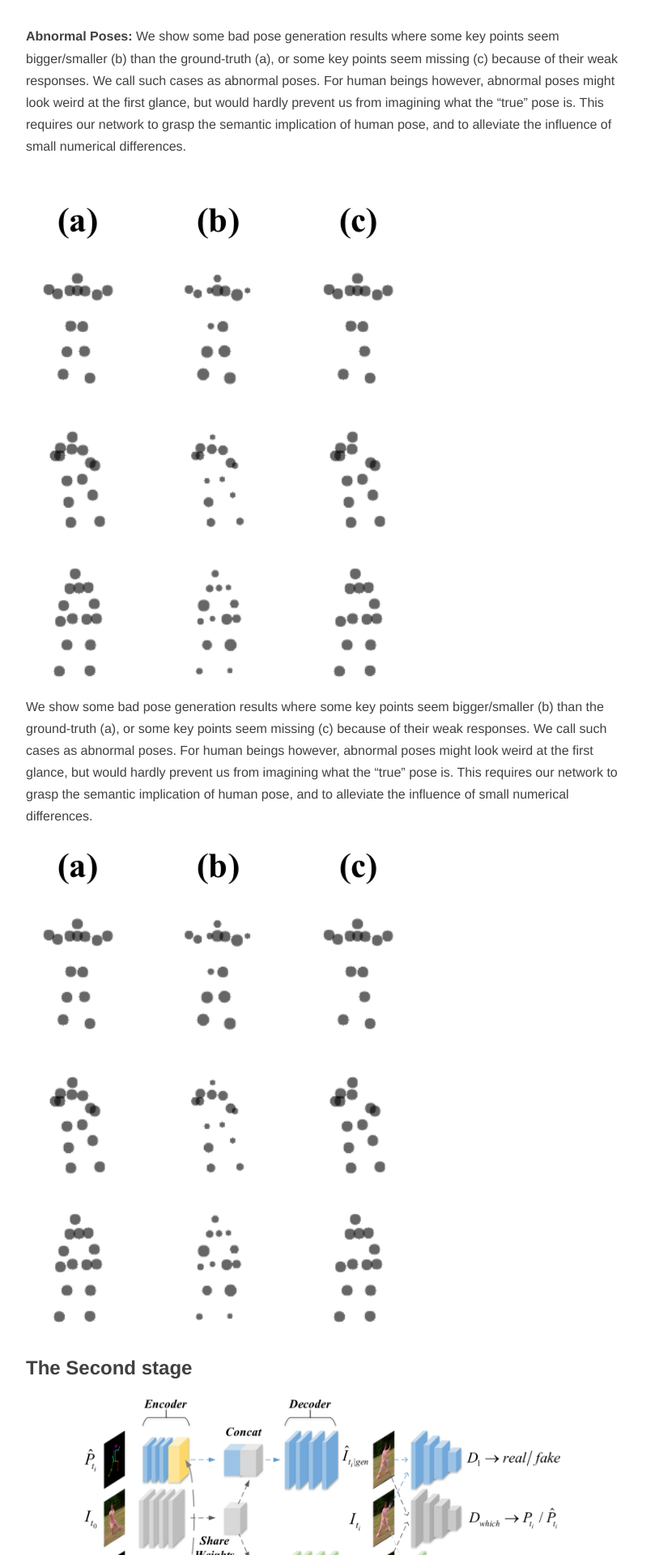
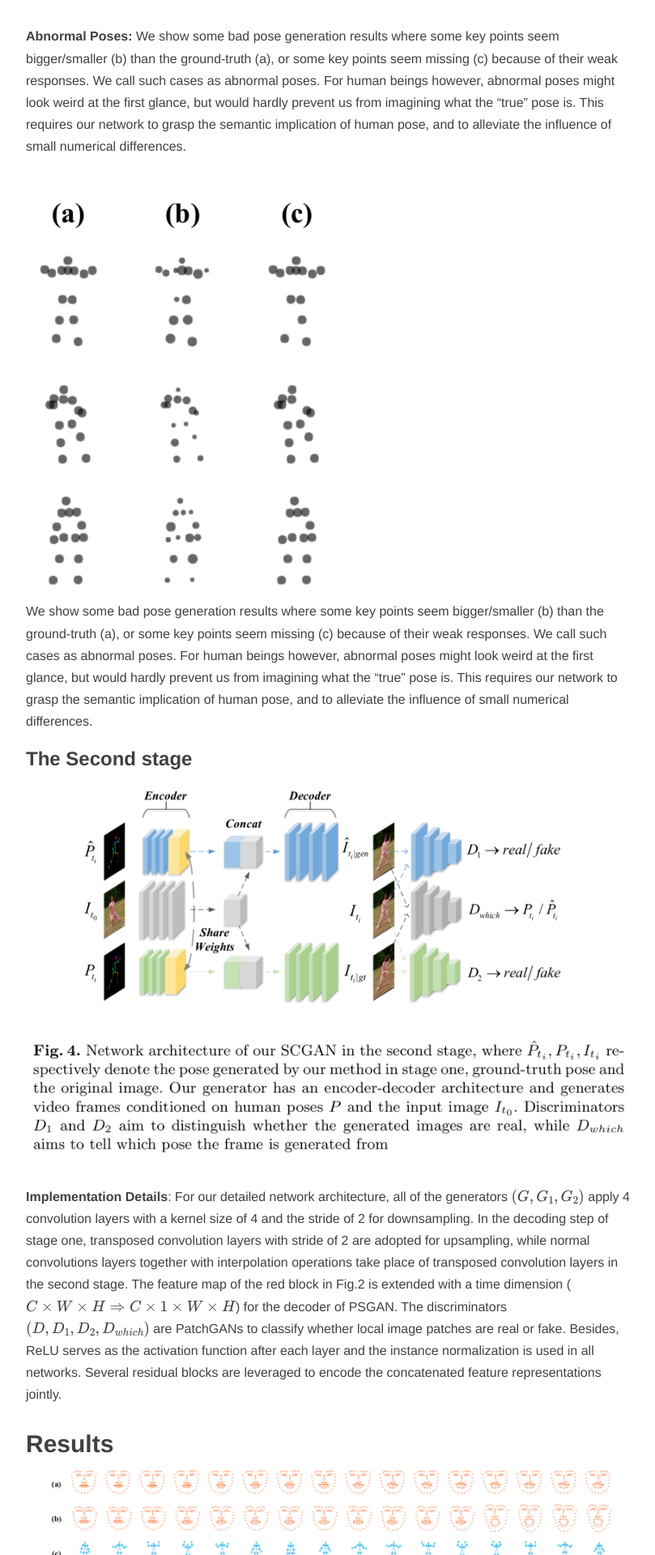
Before and after one commit to trchen12/trchen12.github.io, a Jekyll site: the page built from _posts/2018-07-27-eccv18.md, in a window 1280 px wide. Shown: the part 1807-3727 px from the top of the page at 81% size, without its empty margins (233-1042 px from the left). Built offline with Jekyll 4.4.1, drawn with Linux system fonts in a browser that asks for light colours; nearby versions of some CDN libraries; formulas are drawn with MathJax 3; comment, search, counter and statistics services are not loaded.

Commit message:
Update 2018-07-27-eccv18.md

```diff
--- a/_posts/2018-07-27-eccv18.md
+++ b/_posts/2018-07-27-eccv18.md
@@ -30,13 +30,12 @@ Our method consists of two stages. In the first stage, we extract the pose from
 **Abnormal Poses:** We show some bad pose generation results where some key points seem bigger/smaller (b) than the ground-truth (a), or some key points seem missing (c) because of their weak responses. We call such cases as abnormal poses. For human beings however, abnormal poses might look weird at the first glance, but would hardly prevent us from imagining what the “true” pose is. This requires our network to grasp the semantic implication of human pose, and to alleviate the influence of small numerical differences.
 
  <div>
-     <img src="/img/postimg/ap.png" style="vertical-align:middle;">
-     <span>We show some bad pose generation results where some key points seem bigger/smaller (b) than the ground-truth (a), or some key points seem missing (c) because of their weak responses. We call such cases as abnormal poses. For human beings however, abnormal poses might look weird at the first glance, but would hardly prevent us from imagining what the “true” pose is. This requires our network to grasp the semantic implication of human pose, and to alleviate the influence of small numerical differences.</span>
+     <img src="/img/postimg/ap.png" style="vertical-align:middle;" width="50%">
+     <span>We show some bad pose generation results where some key points seem bigger/smaller (b) than the ground-truth (a), or some key points seem missing (c) because of their weak responses. We call such cases as abnormal poses. For human beings however, abnormal poses might look weird at the first glance, but would hardly prevent us from imagining what the “true” pose is. This requires our network to grasp the semantic implication of human pose, and to alleviate the influence of small numerical differences.
+     </span>
  </div>
 
-<div align="left">
-	<img src="/img/postimg/ap.png" alt="img1">
-</div>
+
 
 ### The Second stage
 
```
